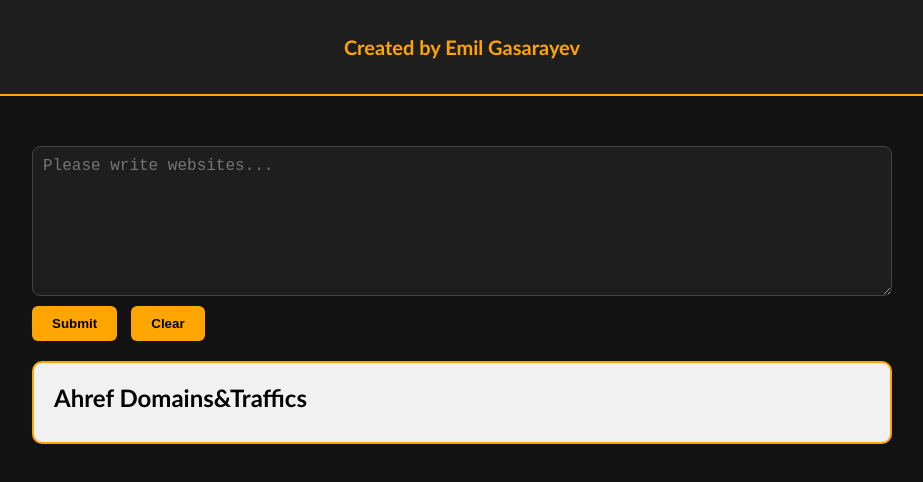
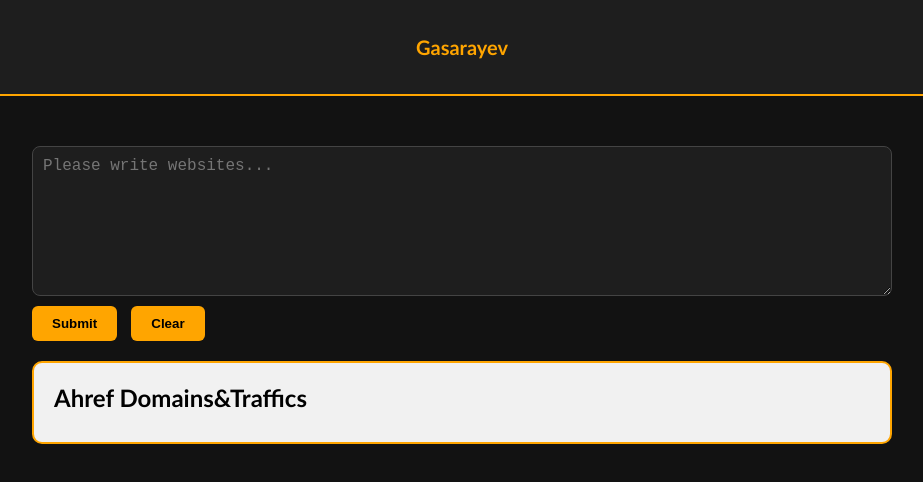
Before and after one commit to Gasarayev/HelperTool-for-DR-Traffic-Check, a plain HTML site: page index.html in a window 1280 px wide. Shown: the whole page, without its empty margins (178-1101 px from the left). Drawn offline with Linux system fonts and the light colour scheme.

Commit message:
change navbar name

```diff
--- a/index.html
+++ b/index.html
@@ -12,7 +12,7 @@
     <nav class="navbar">
         <div class="container navbar-inner">
 
-            <a href="https://emilgasarayev.com" target="_blank">Created by Emil Gasarayev</a>
+            <a href="https://emilgasarayev.com" target="_blank">Gasarayev</a>
         </div>
     </nav>
 
```
